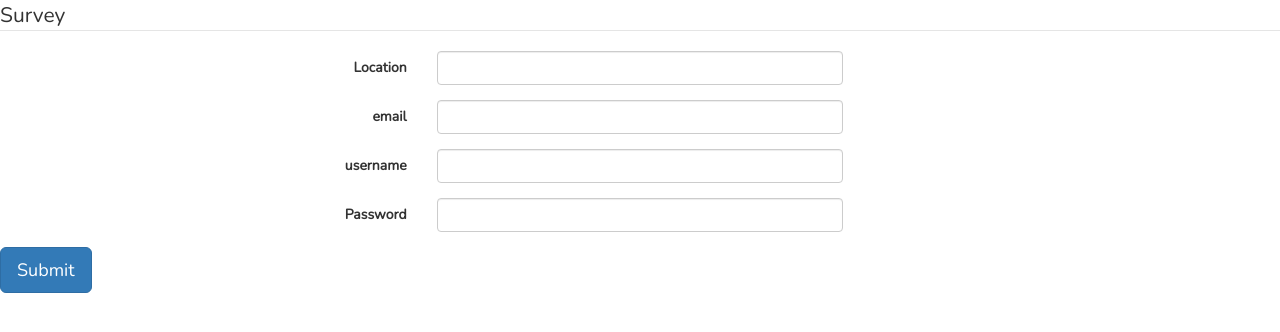
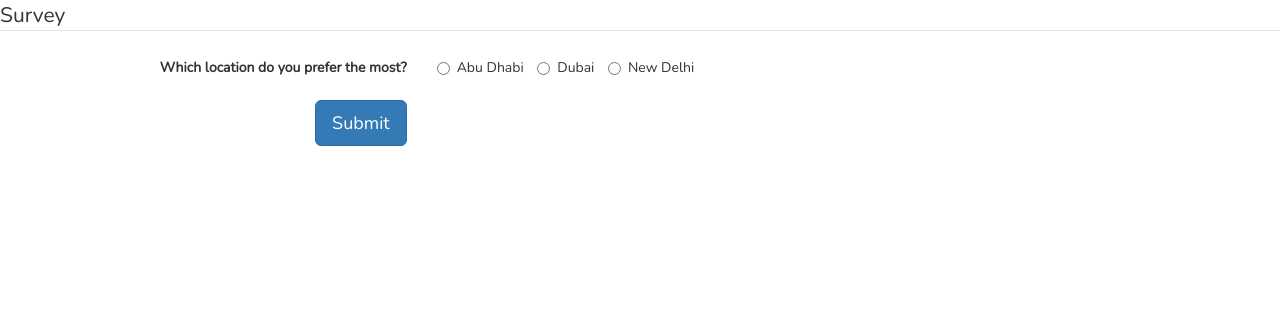
Before and after one commit to manan025/guptazone, a website: page survey.html in a window 1280 px wide. Drawn offline with nearby package versions, Linux system fonts and the light colour scheme.

Commit message:
customer

```diff
--- a/customer.html
+++ b/customer.html
@@ -1,5 +1,5 @@
 <!DOCTYPE html>
-<html>
+<html lang="en">
 <head>
     <meta charset="UTF-8">
     <meta http-equiv="X-UA-Compatible" content="IE=edge">
@@ -36,5 +36,6 @@
         window.location.href = "/customerDashboard.html";
     }
 </script>
+<script src="js/customerDashboard.js"></script>
 </body>
 </html>
--- a/survey.html
+++ b/survey.html
@@ -10,63 +10,64 @@
 <!-- make form for survey with rating and comments -->
 <div class="form-horizontal">
     <fieldset>
-
-        <!-- Form Name -->
         <legend>Survey</legend>
-
-        <!-- Text input-->
-        <!-- <div class="form-group">
-            <label class="col-md-4 control-label" for="id">Customer ID</label>
+        <div class="form-group">
+            <label class="col-md-4 control-label" >Which location do you prefer the most?</label>
             <div class="col-md-4">
-                <input id="id" name="id" type="number" placeholder="" class="form-control input-md" required="">
-
-            </div>
-		</div> -->
-
-        <!-- Text input-->
-        <div class="form-group">
-            <label class="col-md-4 control-label" for="name">Location</label>
-            <div class="col-md-4">
-                <input id="name" name="name" type="text" placeholder="" class="form-control input-md">
-
+                <!-- radio buttons for location -->
+                <label class="radio-inline" for="yes_lc1">
+                    <input type="radio" name="location" id="yes_lc1" value="1">
+                    Abu Dhabi
+                </label>
+                <label class="radio-inline" for="no_lc2">
+                    <input type="radio" name="location" id="no_lc2" value="2">
+                    Dubai
+                </label>
+                <label class="radio-inline" for="no_lc3">
+                    <input type="radio" name="location" id="no_lc3" value="2">
+                    New Delhi
+                </label>
             </div>
         </div>
-
-        <!-- Text input-->
+<!--
         <div class="form-group">
-            <label class="col-md-4 control-label" for="email">email</label>
+            <label class="col-md-4 control-label" >Dubai</label>
             <div class="col-md-4">
-                <input id="email" name="email" type="text" placeholder="" class="form-control input-md">
-
-            </div>
-        </div>
-
-        <!-- Text input-->
-        <div class="form-group">
-            <label class="col-md-4 control-label" for="username">username</label>
-            <div class="col-md-4">
-                <input id="username" name="username" type="text" placeholder="" class="form-control input-md">
-
-            </div>
-        </div>
-
-        <!-- Password input-->
-        <div class="form-group">
-            <label class="col-md-4 control-label" for="password">Password</label>
-            <div class="col-md-4">
-                <input id="password" name="password" type="password" placeholder="" class="form-control input-md">
-
+                &lt;!&ndash; radio buttons for location &ndash;&gt;
+                <label class="radio-inline" for="yes_lc2">
+                    <input type="radio" name="location" id="yes_lc2" value="1">
+                    Yes
+                </label>
+                <label class="radio-inline" for="no_lc2">
+                    <input type="radio" name="location" id="no_lc2" value="2">
+                    No
+                </label>
             </div>
         </div>
 
         <div class="form-group">
+            <label class="col-md-4 control-label" >New Delhi</label>
             <div class="col-md-4">
+                &lt;!&ndash; radio buttons for location &ndash;&gt;
+                <label class="radio-inline" for="yes_lc3">
+                    <input type="radio" name="location" id="yes_lc3" value="1">
+                    Yes
+                </label>
+                <label class="radio-inline" for="no_lc3">
+                    <input type="radio" name="location" id="no_lc3" value="2">
+                    No
+                </label>
+            </div>
+        </div>-->
+
+        <div class="form-group">
+            <div class="col-md-4 control-label">
 <!--                <button id="button1" name="button1" class="btn btn-primary btn-lg" onclick="submit()">Submit</button>-->
                 <input type="button" value="Submit" class="btn btn-primary btn-lg center" onclick="window.location.href='index.html'">
             </div>
         </div>
-
     </fieldset>
 </div>
 </body>
+<script></script>
 </html>
```
Also changed, not shown: customerDashboard.html (+4 -2 lines), customerSignUp.html (+2 -2 lines), js/customerDashboard.js (+10 -1 lines).
